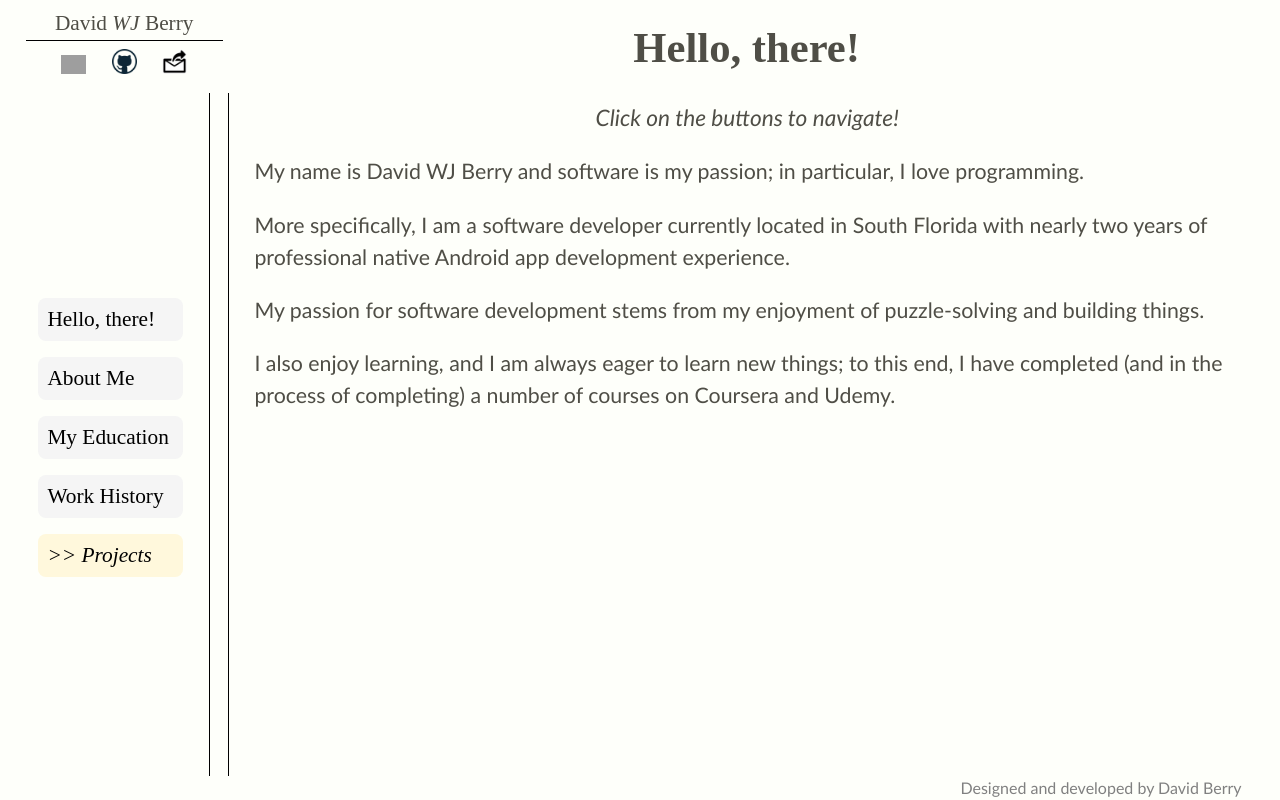
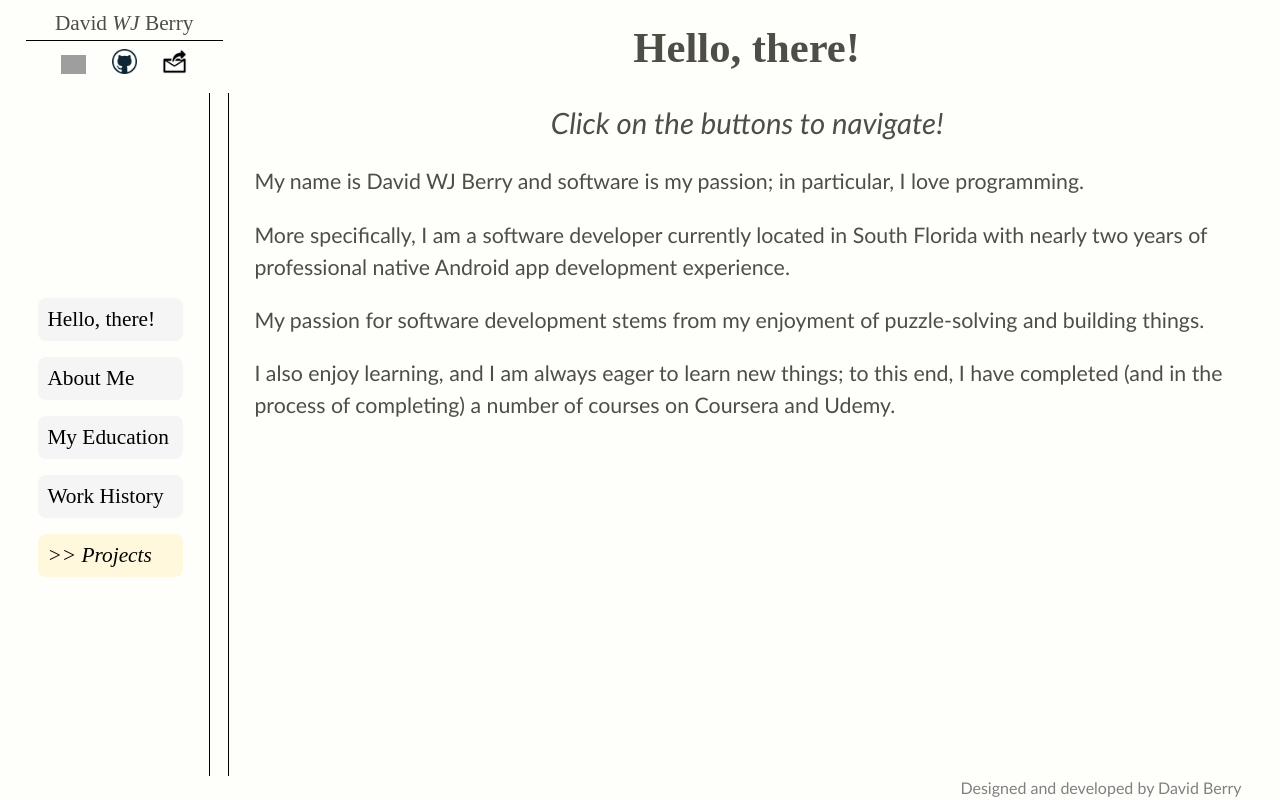
Before and after one commit to DBerry07/DBerry07.github.io, a React (Vite) app: page / in a window 1280 px wide. Built offline with nearby package versions, Linux system fonts and the light colour scheme.

Commit message:
Update Subheading.css

```diff
--- a/src/css/Subheading.css
+++ b/src/css/Subheading.css
@@ -1,6 +1,6 @@
 #subheading {
   /* font-weight: 300; */
-  font-size: var(--fsize);
+  font-size: 22pt;
   margin-top: 1vh;
   margin-bottom: 1vh;
   /* font-weight: bold; */
```
